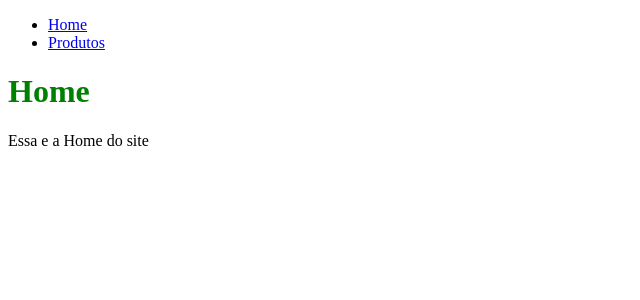
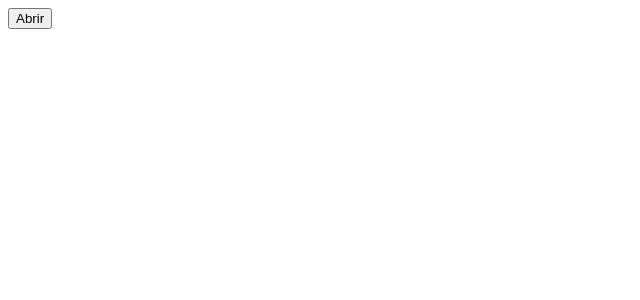
Before and after one commit to rafaelandradegs/origamid-react, a React (Vite) app: page / in a window 1280 px wide. Shown: the top 300 px of the page, without its empty margins (0-640 px from the left). Built offline with nearby package versions, Linux system fonts and the light colour scheme.

Commit message:
Trabalhando com useState

```diff
--- a/src/App.jsx
+++ b/src/App.jsx
@@ -1,23 +1,13 @@
 import React from 'react'
-import Home from './components/Home'
-import Produtos from './components/Produtos'
-import Rotas from './components/Rotas'
+import ButtonModal from './ButtonModal'
+import Modal from './Modal'
 
 const App = () => {
-  const { pathname } = window.location
-  console.log(pathname)
-  let Pagina
-
-  if (pathname === '/') {
-    Pagina = Home
-  } else {
-    Pagina = Produtos
-  }
-
+  const [modal, setModal] = React.useState(false)
   return (
     <>
-      <Rotas />
-      <Pagina />
+      <Modal modal={modal} setModal={setModal} />
+      <ButtonModal modal={modal} setModal={setModal} />
     </>
   )
 }
--- /dev/null
+++ b/src/ButtonModal.jsx
@@ -0,0 +1,8 @@
+import React from 'react'
+
+const ButtonModal = ({ modal, setModal }) => {
+  if (!modal) return <button onClick={() => setModal(true)}>Abrir</button>
+  else return null
+}
+
+export default ButtonModal
--- /dev/null
+++ b/src/Modal.jsx
@@ -0,0 +1,16 @@
+import React from 'react'
+
+const Modal = ({ modal, setModal }) => {
+  if (modal) {
+    return (
+      <div>
+        <p>Modal aberto</p>
+        <button onClick={() => setModal(false)}>Fechar Modal</button>
+      </div>
+    )
+  } else {
+    return null
+  }
+}
+
+export default Modal
--- a/src/components/Home.jsx
+++ /dev/null
@@ -1,13 +0,0 @@
-import React from 'react'
-import Titulos from './Titulos'
-
-const Home = () => {
-  return (
-    <>
-      <Titulos titulo="Home" />
-      <p>Essa e a Home do site</p>
-    </>
-  )
-}
-
-export default Home
--- a/src/components/Produto.jsx
+++ /dev/null
@@ -1,16 +0,0 @@
-import React from 'react'
-
-const Produto = ({ nome, propriedades }) => {
-  return (
-    <div style={{ border: '1px solid', margin: '1rem 0', padding: '1rem' }}>
-      <p>{nome}</p>
-      <ul>
-        {propriedades.map(produto => (
-          <li>{produto}</li>
-        ))}
-      </ul>
-    </div>
-  )
-}
-
-export default Produto
--- a/src/components/Produtos.jsx
+++ /dev/null
@@ -1,22 +0,0 @@
-import React from 'react'
-import Produto from './Produto'
-import Titulos from './Titulos'
-
-const Produtos = () => {
-  const itemsLoja = [
-    { nome: 'Notebook', propriedades: ['16gb ram', '512gb'] },
-    { nome: 'Smartphone', propriedades: ['2gb ram', '128gb'] }
-  ]
-  return (
-    <>
-      <Titulos titulo="Produtos" />
-      {itemsLoja.map(item => (
-        <section>
-          <Produto key={item.nome} {...item} />
-        </section>
-      ))}
-    </>
-  )
-}
-
-export default Produtos
--- a/src/components/Rotas.jsx
+++ /dev/null
@@ -1,18 +0,0 @@
-import React from 'react'
-
-const Rotas = () => {
-  return (
-    <>
-      <ul>
-        <li>
-          <a href="/">Home</a>
-        </li>
-        <li>
-          <a href="/produtos">Produtos</a>
-        </li>
-      </ul>
-    </>
-  )
-}
-
-export default Rotas
--- a/src/components/Titulos.jsx
+++ /dev/null
@@ -1,7 +0,0 @@
-import React from 'react'
-
-const Titulos = ({ titulo }) => {
-  return <h1 style={{ color: 'green' }}>{titulo}</h1>
-}
-
-export default Titulos
```
